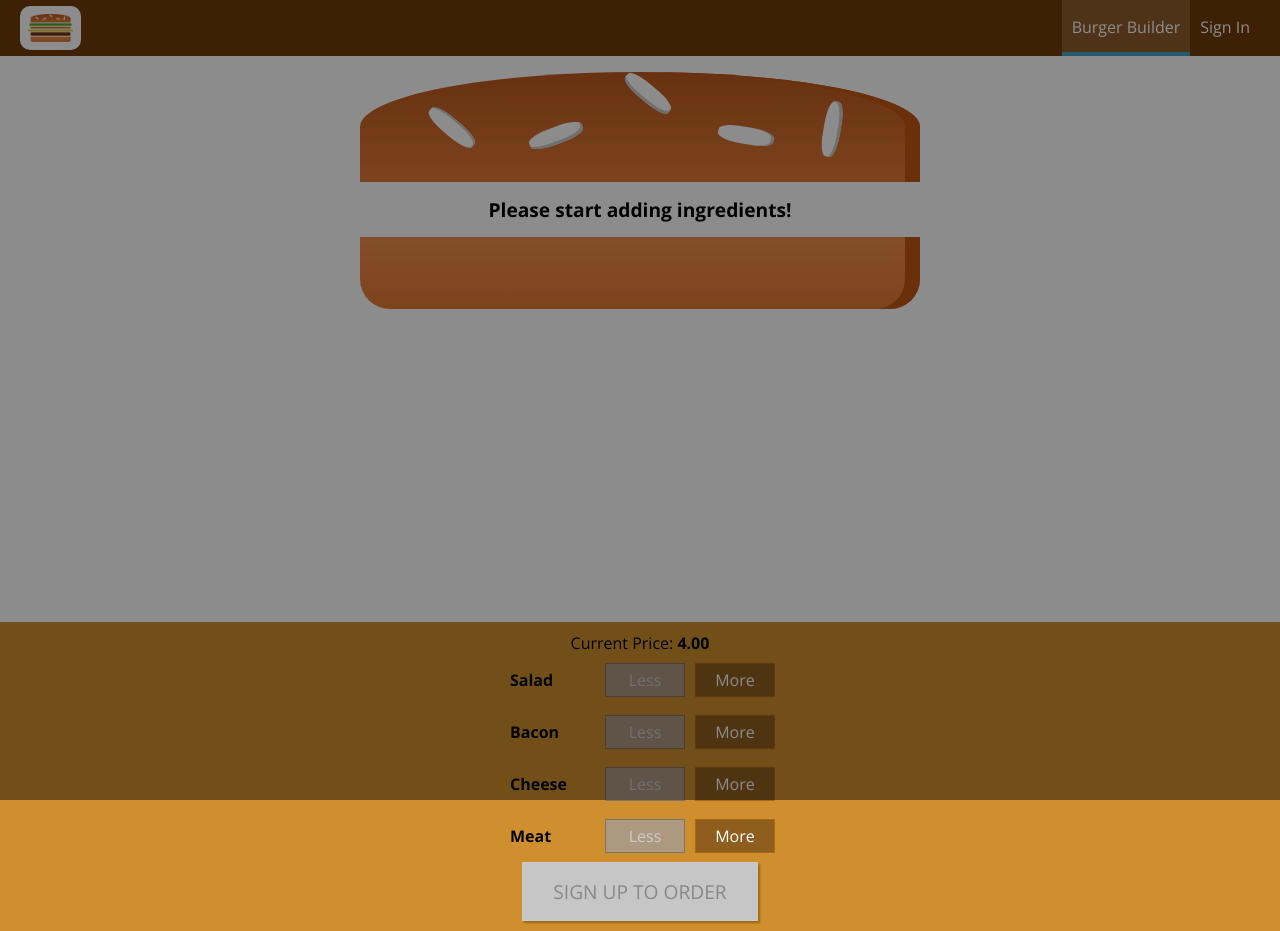
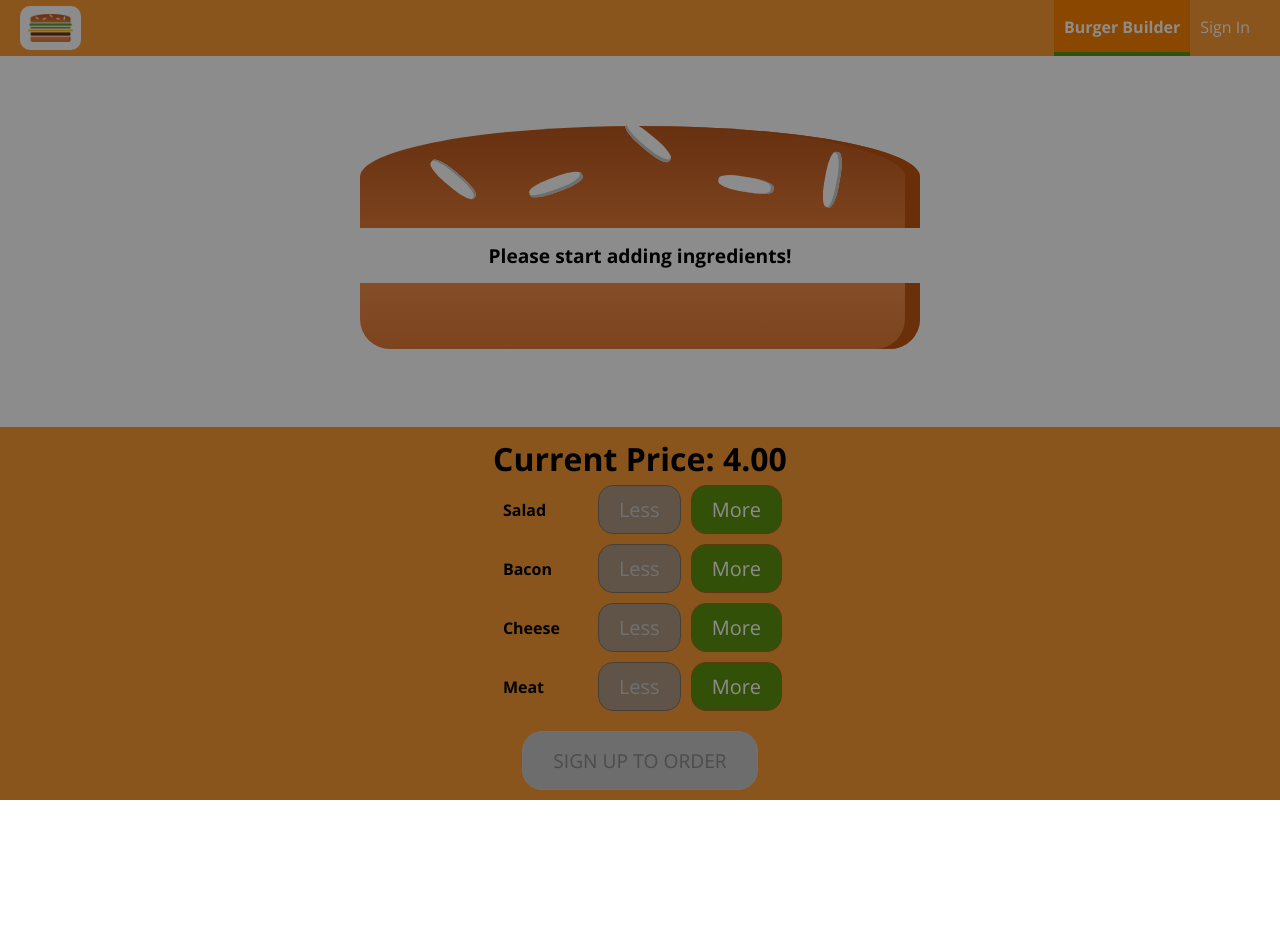
Before and after one commit to baileypownell/React-Burger-Builder-Web-App, a React app: page / in a window 1280 px wide. After the commit the page ends 800 px from the top, so only its background shows below. Built offline with nearby package versions, Linux system fonts and the light colour scheme.

Commit message:
updated the color scheme and UI in general

```diff
--- a/src/components/Burger/BuildControls/BuildControl/BuildControl.css
+++ b/src/components/Burger/BuildControls/BuildControl/BuildControl.css
@@ -14,6 +14,8 @@
   border: 1px solid #AA6817;
   cursor: pointer;
   outline: none;
+  transition: all .4s;
+  border-radius: 15px;
 }
 
 .BuildControl button:disabled {
@@ -37,42 +39,43 @@
 }
 
 .BuildControl .Less {
-    background-color: #D39952;
+    background-color: #314d08;
     color: white;
 }
 
 .BuildControl .More {
-    background-color: #8F5E1E;
+    background-color: #5C9210;
     color: white;
 }
 
 .BuildControl .Less:hover, .BuildControl .Less:active {
-    background-color: #DAA972;
-    color: white;
+    background-color: white;
+    color: #314d08;
 }
 
 .BuildControl .More:hover,.BuildControl .More:active {
-    background-color: #99703F;
-    color: white;
+    background-color: white;
+    color: #5C9210;
 }
 
 
 .OrderButton {
-    background-color: #DAD735;
+    background-color: #5C9210;
     outline: none;
     cursor: pointer;
-    border: 1px solid #966909;
-    color: #966909;
+    border: 2px solid white;
+    color: white;
     font-family: inherit;
     font-size: 1.2em;
     padding: 15px 30px;
-    box-shadow: 2px 2px 2px #966909;
+    border-radius: 20px;
+    transition: all .4s;
+    margin-top: 15px;
 }
 
 .OrderButton:hover, .OrderButton:active {
-    background-color: #A0DB41;
-    border: 1px solid #966909;
-    color: #966909;
+    background-color: #78bf13;
+    border: 2px solid white;
 }
 
 .OrderButton:disabled {
@@ -97,3 +100,11 @@
         transform: scale(1);
     }
 }
+
+@media screen and (min-width: 900px) {
+  .BuildControl button {
+    font-size: 20px;
+    padding: 10px 20px;
+    width: auto;
+  }
+}
--- a/src/components/Burger/BuildControls/BuildControls.css
+++ b/src/components/Burger/BuildControls/BuildControls.css
@@ -1,10 +1,12 @@
 .BuildControls {
   width: 100%;
-  background-color: #CF8F2E;
+  background-color: rgba(250, 129, 0, 0.8);
   display: flex;
   flex-flow: column;
   align-items: center;
   box-shadow: 0 2px 2px #ccc;
   margin: auto;
   padding: 10px 0;
+  position: absolute;
+  bottom: 0;
 }
--- a/src/components/Burger/BuildControls/BuildControls.js
+++ b/src/components/Burger/BuildControls/BuildControls.js
@@ -12,7 +12,7 @@ const controls = [
 
 const BuildControls = (props) => (
   <div className="BuildControls">
-    <p>Current Price: <strong>{props.price.toFixed(2)}</strong></p>
+    <h1>Current Price: <strong>{props.price.toFixed(2)}</strong></h1>
     {controls.map(ctrl => (
       <BuildControl
         key={ctrl.label}
--- a/src/components/Burger/Burger.css
+++ b/src/components/Burger/Burger.css
@@ -1,4 +1,5 @@
 .Burger {
+  padding-top: 5vh;
   width: 100%;
   margin: auto;
   height: 300px;
--- a/src/components/Navigation/NavigationItems/NavigationItem/NavigationItem.css
+++ b/src/components/Navigation/NavigationItems/NavigationItem/NavigationItem.css
@@ -16,7 +16,8 @@
 .NavigationItem a:hover,
 .NavigationItem a:active,
 .NavigationItem a.active {
-  color: #40A4C8;
+  color: #5c9210;
+  font-weight: bold;
 }
 
 
@@ -41,8 +42,8 @@
   .NavigationItem a:hover,
   .NavigationItem a:active,
   .NavigationItem a.active {
-    background-color: #8F5C2C;
-    border-bottom: 4px solid #40A4C8;
+    background-color:  rgb(250, 129, 0);
+    border-bottom: 4px solid #5c9210;
     color: white;
   }
 }
--- a/src/components/Navigation/Toolbar/Toolbar.css
+++ b/src/components/Navigation/Toolbar/Toolbar.css
@@ -4,7 +4,7 @@
   position: fixed;
   top: 0;
   left: 0;
-  background-color: #703B09;
+  background-color: rgba(250, 129, 0, 0.8);
   display: flex;
   justify-content: space-between;
   align-items: center;
--- a/src/components/Order/Order.css
+++ b/src/components/Order/Order.css
@@ -1,7 +1,7 @@
 .Order {
   width: 80%;
-  border: 3px solid #703b09;
-  box-shadow: 3px 3px 45px #703b09;
+  border: 3px solid rgba(250, 129, 0, 0.8);
+  box-shadow: 3px 3px 45px rgba(250, 129, 0, 0.4);
   padding: 25px;
   margin: 20px auto;
   box-sizing: border-box;
@@ -10,10 +10,21 @@
 
 .Order span {
   display: inline-block;
-  background-color: #40a4c8;
+  background-color: #5c9210;
   border-radius: 20px;
   padding: 10px;
-  margin: 0 5px;
+  margin: 0 5px 5px 0;
   color: white;
   font-weight: bold;
 }
+
+.Order p {
+  font-weight: bold;
+  color:rgb(250, 129, 0);
+}
+
+@media screen and (max-width: 264px) {
+  .Order {
+    text-align: center;
+  }
+}
--- a/src/components/UI/Button/Button.css
+++ b/src/components/UI/Button/Button.css
@@ -8,6 +8,7 @@
     padding: 10px;
     margin: 10px;
     font-weight: bold;
+    transition: all .4s;
 }
 
 /* .Button:first-of-type {
@@ -21,9 +22,28 @@
 }
 
 .Success {
-    color: #5C9210;
+    background-color: #5C9210;
+    border-radius: 10px;
+    transition: all .4s;
+}
+
+.Success:hover {
+  background-color: #78bf13;
+}
+
+.Danger:hover {
+  background-color: rgb(250, 129, 0);
 }
 
 .Danger {
-    color: #944317;
+    background-color: rgba(250, 129, 0, 0.8);
+    border-radius: 10px;
+    transition: all .4s;
 }
+
+@media screen and (min-width: 900px) {
+  .Button {
+    font-size: 20px;
+    padding: 10px 20px;
+  }
+}
--- a/src/components/UI/Input/Input.css
+++ b/src/components/UI/Input/Input.css
@@ -10,7 +10,7 @@
 
 .InputElement {
   outline: none;
-  border: 2px solid #703b09;
+  border: 2px solid rgba(250, 129, 0, 0.8);
   background-color: white;
   font: inherit;
   padding: 6px 10px;
@@ -21,5 +21,5 @@
 
 .InputElement:focus {
   outline: none;
-  border-color: #40a4c8;
+  border-color: #5c9210;
 }
--- a/src/containers/Auth/Auth.css
+++ b/src/containers/Auth/Auth.css
@@ -1,5 +1,5 @@
 .Auth {
-  margin: 20px auto;
+  margin: 10vh auto;
   width: 80%;
   text-align: center;
   border: 1ps solid #eee;
@@ -8,9 +8,37 @@
   border-radius: 30px;
 }
 
+.Auth h1 {
+  color: #5C9210;
+}
+
+.Auth p {
+  font-size: 18px;
+  padding: 25px;
+  width: 80%;
+  margin: 0 auto;
+  border-radius: 30px;
+  margin-top: 2vw;
+  background-color: #5C9210;
+  color: white;
+}
+
+.Auth label {
+  color: #5C9210;
+}
+
+.Auth form button {
+  margin-top: 3vw;
+}
 
 @media (min-width: 600px) {
   .Auth {
     width: 70%;
   }
 }
+
+@media (min-width: 900px) {
+  .Auth p {
+    font-size: 22px;
+  }
+}
--- a/src/containers/Auth/Auth.js
+++ b/src/containers/Auth/Auth.js
@@ -150,10 +150,10 @@ class Auth extends React.Component {
     return (
       <div className="Auth">
         {authRedirect}
-        <h1>Sign Up</h1>
+        <h1>{this.state.isSignup ? 'Sign Up' : 'Sign In'}</h1>
         <form onSubmit={this.submitHandler}>
           {form}
-          <Button btnType="Success">SUBMIT</Button>
+          <Button btnType="Success">{this.state.isSignup ? 'CREATE ACCOUNT' : 'LOG IN'}</Button>
         </form>
         <Button
           clicked={this.switchAuthModeHandler}
--- a/src/index.js
+++ b/src/index.js
@@ -12,7 +12,7 @@ import burgerBuilderReducer from './store/reducers/burgerBuilder';
 import orderReducer from './store/reducers/order';
 import authReducer from './store/reducers/auth';
 
-const composeEnhancers = window.__REDUX_DEVTOOLS_EXTENSION_COMPOSE__ || compose;
+const composeEnhancers = process.env.NDOE_ENV === 'development' ? window.__REDUX_DEVTOOLS_EXTENSION_COMPOSE__  :null || compose;
 
 // basically creates 3 separate state stores in Redux
 const rootReducer = combineReducers({
```
